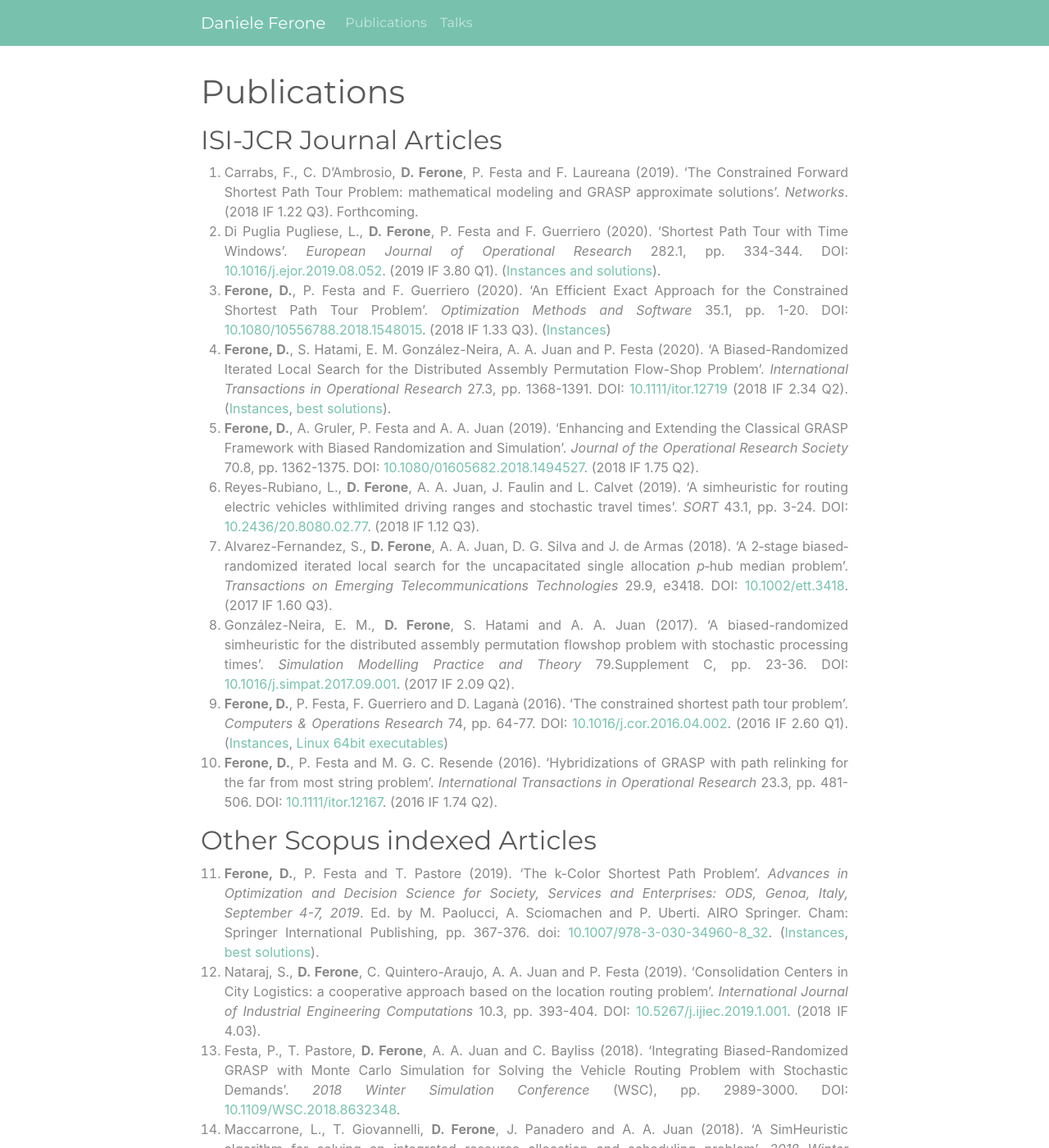
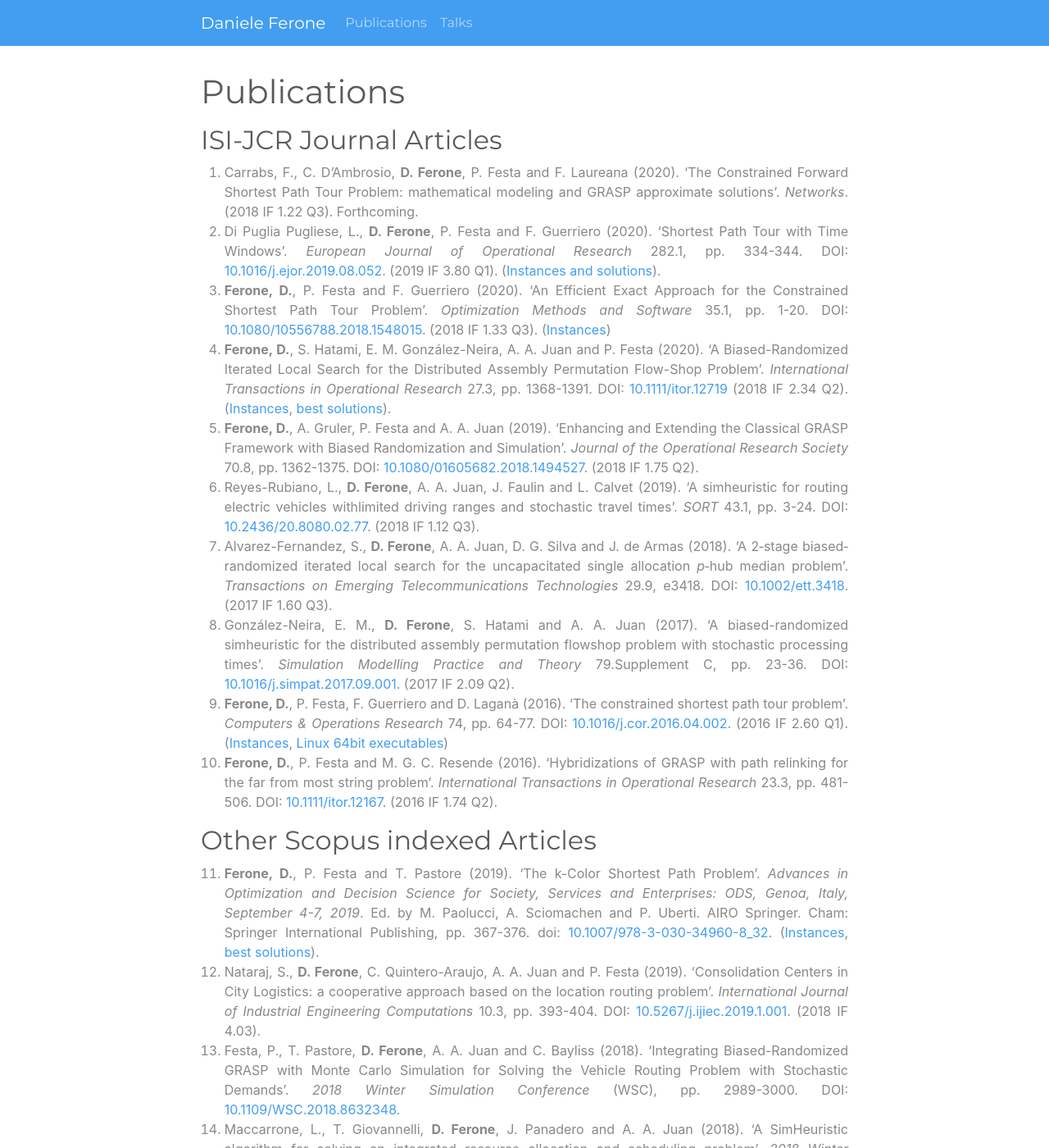
Before and after one commit to fdaniele85/fdaniele85.github.io, a Jekyll site: the page built from pages/publications.html, in a window 1280 px wide and 1400 px high. Shown: the whole window at 82% size. Built offline with Jekyll 4.4.1, drawn with Linux system fonts in a browser that asks for light colours; nearby versions of some CDN libraries; a style sheet for code colours, icons or effects is not loaded; some of the changed text lies outside the part shown.

Commit message:
Modifico pubblicazioni e cambio colore

```diff
--- a/_sass/_variables.scss
+++ b/_sass/_variables.scss
@@ -42,7 +42,8 @@ $green:   #56CC9D !default;
 $teal:    #20c997 !default;
 $cyan:    #6CC3D5 !default;
 
-$primary:       #78C2AD !default;
+// $primary:       #78C2AD !default;
+$primary:       #439ef1 !default;
 $secondary:     #F3969A !default;
 $success:       $green !default;
 $info:          $cyan !default;
--- a/pages/publications.html
+++ b/pages/publications.html
@@ -6,7 +6,7 @@ title: Publications
 <div class="text-justify publications">
 <h2>ISI-JCR Journal Articles</h2>
 <ol>
-	<li>Carrabs, F., C. D’Ambrosio, <strong>D. Ferone</strong>, P. Festa and F. Laureana (2019). ‘The Constrained Forward Shortest Path Tour Problem: mathematical modeling and GRASP approximate solutions’. <em>Networks</em>. (2018 IF 1.22 Q3). Forthcoming.</li>
+	<li>Carrabs, F., C. D’Ambrosio, <strong>D. Ferone</strong>, P. Festa and F. Laureana (2020). ‘The Constrained Forward Shortest Path Tour Problem: mathematical modeling and GRASP approximate solutions’. <em>Networks</em>. (2018 IF 1.22 Q3). Forthcoming.</li>
   <li>Di Puglia Pugliese, L., <strong>D. Ferone</strong>, P. Festa and F. Guerriero (2020). ‘Shortest Path Tour with Time Windows’. <em>European Journal of Operational Research</em> 282.1, pp. 334-344. DOI: <a class="doi" href="https://doi.org/10.1016/j.ejor.2019.08.052">10.1016/j.ejor.2019.08.052</a>. (2019 IF 3.80 Q1). (<a href="https://bit.ly/2H1G8JK">Instances and solutions</a>).</li>
   <li><strong>Ferone, D.</strong>, P. Festa and F. Guerriero (2020). ‘An Efficient Exact Approach for the Constrained Shortest Path Tour Problem’. <em>Optimization Methods and Software</em> 35.1, pp. 1-20. DOI: <a class="doi" href="https://doi.org/10.1080/10556788.2018.1548015">10.1080/10556788.2018.1548015</a>. (2018 IF 1.33 Q3). (<a href="http://bit.ly/2IkyrgU">Instances</a>)</li>
   <li><strong>Ferone, D.</strong>, S. Hatami, E. M. González-Neira, A. A. Juan and P. Festa (2020). ‘A Biased-Randomized Iterated Local Search for the Distributed Assembly Permutation Flow-Shop Problem’. <em>International Transactions in Operational Research</em> 27.3, pp. 1368-1391. DOI: <a class="doi" href="https://doi.org/10.1111/itor.12719">10.1111/itor.12719</a> (2018 IF 2.34 Q2). (<a href="http://bit.ly/2MEnw7j">Instances</a>, <a href="http://bit.ly/2KaoDcX">best solutions</a>).</li>
@@ -47,6 +47,8 @@ title: Publications
 
 <h2>Conference proceedings</h2>
 <ol start="23">
+	<li>Bruglieri, M., <strong>D. Ferone</strong>, P. Festa and O. Pisacane (2020). ‘Efficient solutions for the Green Vehicle Routing Problem with Capacitated Alternative Fuel Stations’. <em>CWS2020</em>. Forthcoming.</li>
+
 	<li>Felici, G., <strong>D. Ferone</strong>, P. Festa, A. Napoletano and T. Pastore (2017b). ‘On the Minimum Cost SAT Problem’. <em>Proceedings of the EU/ME 2017</em>.</li>
 
 	<li><strong>Ferone, D.</strong>, P. Festa, D. S. Marino, A. Napoletano and T. Pastore (2017). ‘A GRASP for the Max Cut-Clique Problem’. <em>Proceedings of the 2017 Metaheuristics International Conference</em>, 1-3. isbn: 978-84-697-4275-1.</li>
@@ -57,16 +59,15 @@ title: Publications
 </ol>
 
 <h2>Submitted papers</h2>
-<ol start="27">
+<ol start="28">
 	<li>Alicastro, M., <strong>D. Ferone</strong>, P. Festa, S. Fugaro and T. Pastore (2020). ‘A Comparison of Meta-Heuristic Techniques for Makespan Minimization in Additive Manufacturing Machine Scheduling Problems’. <em>Computers & Operations Research</em>. (2018 IF 3.00 Q1). Submitted.</li>
-	<li>Bruglieri, M., <strong>D. Ferone</strong>, P. Festa and O. Pisacane (2020). ‘Efficient solutions for the Green Vehicle Routing Problem with Capacitated Alternative Fuel Stations’. <em>CWS2020</em>. Submitted.</li>
 	<li>Di Puglia Pugliese, L., <strong>D. Ferone</strong>, P. Festa and F. Guerriero (2020). ‘A Generalized Shortest Path Tour Problem with Time Windows’. <em>Transportation Research Part E: Logistics and Transportation Review</em>. (2018 IF 4.25 Q1). Submitted.</li>
 	<li>Di Puglia Pugliese, L., <strong>D. Ferone</strong>, P. Festa, F. Guerriero and G. Macrina (2020a). ‘Combining variable neighborhood search and machine learning to solve the vehicle routing problem with crowd-shipping’. <em>Optimization letters</em>. (2018 IF 1.39 Q3). Submitted.</li>
+	<li>Di Puglia Pugliese, L., <strong>D. Ferone</strong>, P. Festa, F. Guerriero and G. Macrina (2019). ‘Efficient approaches for the vehicle routing problem with occasional drivers and me windows’. <em>Optimization Methods and Software</em>. (2018 IF 1.33 Q3). Submitted.</li>
 	<li><strong>Ferone, D.</strong>, P. Festa, S. Fugaro and T. Pastore (2020). ‘A Dynamic Programming Algorithm for Solving the k-Color Shortest Path Problem’. <em>Optimization letters</em>. (2018 IF 1.39 Q3). Submitted.</li>
 	<li><strong>Ferone, D.</strong>, P. Festa and T. Pastore (2020). ‘On the Shortest Path Problems with Edge Constraints’. <em>2020 22th International Conference on Transparent Optical Networks (ICTON)</em>. Submitted.</li>
 	<li>Latorre, I., <strong>D. Ferone</strong>, A. A. Juan and J. Faulin (2020). ‘Combining Simheuristics with Petri Nets for Solving the Stochastic Vehicle Routing Problem with Correlated Demands’. <em>Expert Systems with Applications</em>. (2018 IF 4.29 Q1). Submitted.</li>
 	<li>Alvarez-Fernandez, S., <strong>D. Ferone</strong>, A. A. Juan and D. Tarchi (2019). ‘A Simheuristic Algorithm for Video Streaming Flows Optimization with QoS Threshold Modeled as a Stochastic Single-Allocation <em>p</em>-Hub Median Problem’. <em>Journal of Simulation</em>. (2018 IF 1.53 Q3). Submitted.</li>
-	<!--<li>Di Puglia Pugliese, L., <strong>D. Ferone</strong>, P. Festa, F. Guerriero and G. Macrina (2019). ‘Efficient approaches for the vehicle routing problem with occasional drivers and me windows’. <em>Networks</em>. (2018 IF 1.22 Q3). Submitted.</li>-->
 	<li><strong>Ferone, D.</strong>, E. Fersini and E. Messina (2019). ‘Recommender System for Smart Tourism’. <em>Information Technology & Tourism</em>. Submitted.</li>
 </ol>
 </div>
```
